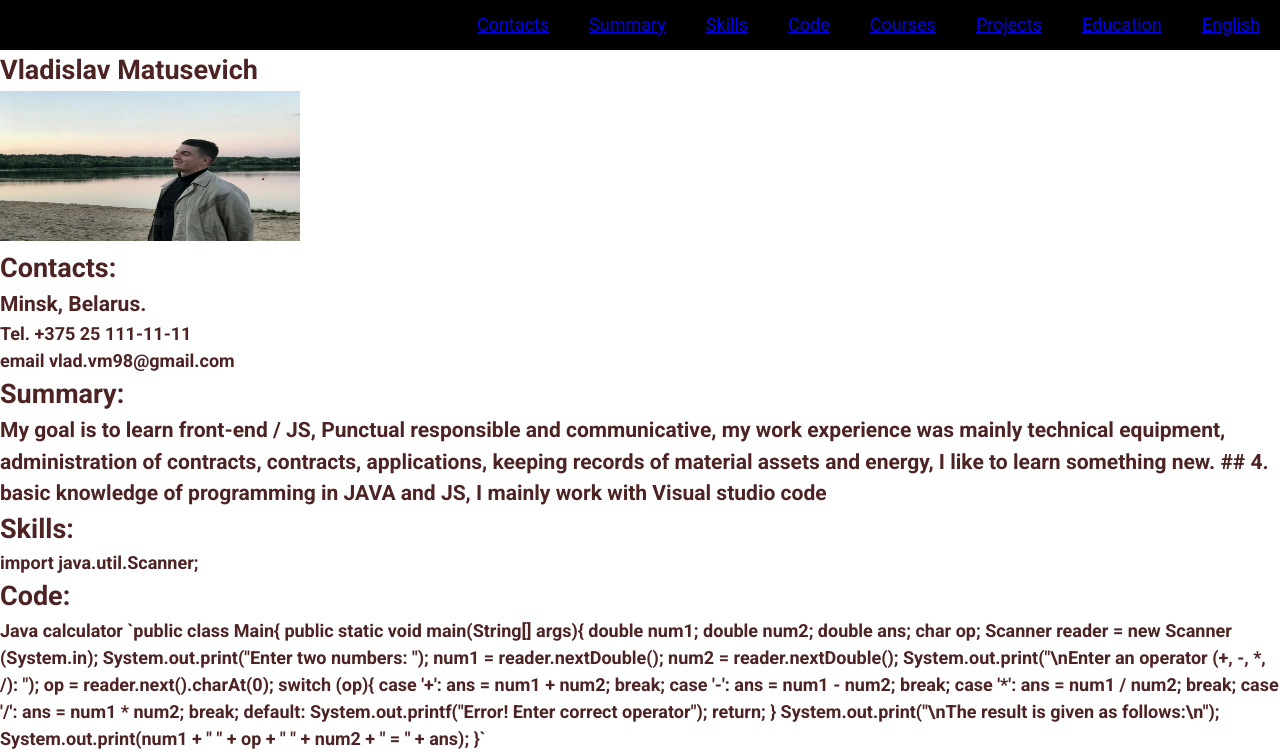
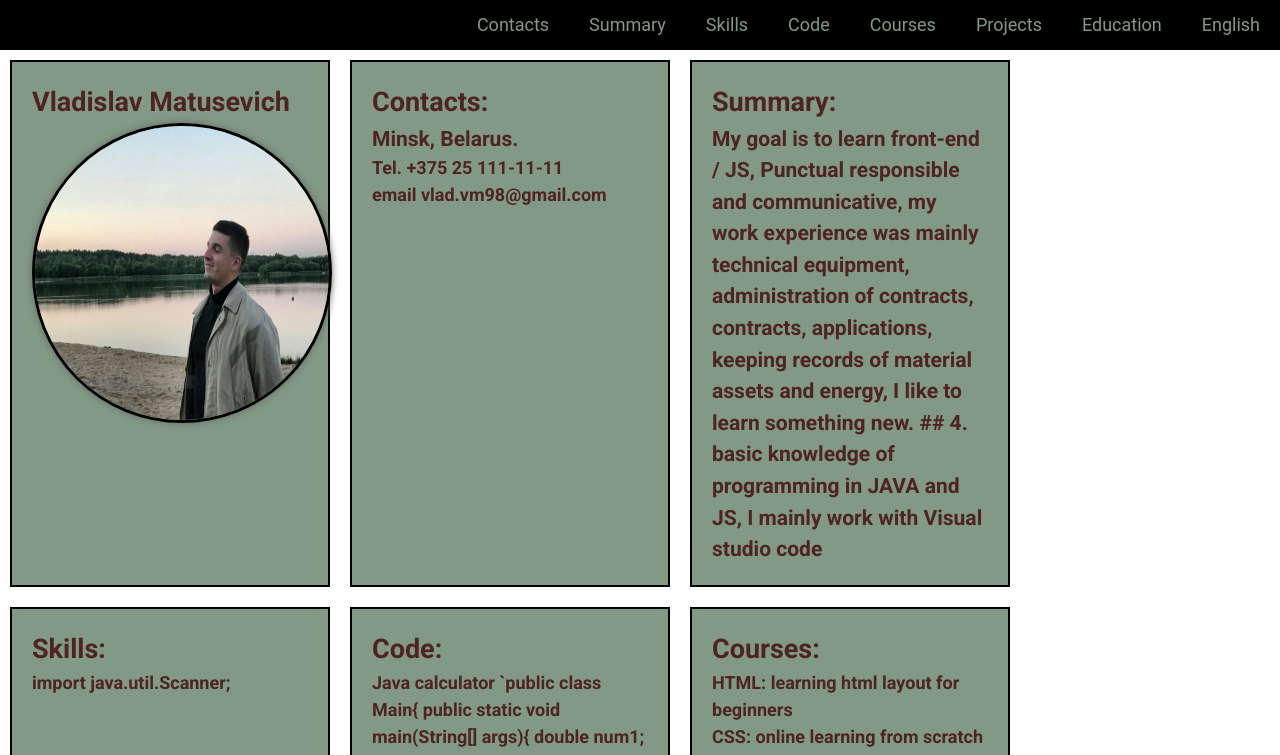
Before and after one commit to Vladislav980920/rsschool-cv, a plain HTML site: page index.html in a window 1280 px wide. Shown: the top 755 px of the page. Drawn offline with Linux system fonts and the light colour scheme.

Commit message:
flex:plus main-container

```diff
--- a/index.html
+++ b/index.html
@@ -1,32 +1,58 @@
 <!DOCTYPE html>
 <html lang="en">
   <head>
-    <meta charset="UTF-8">
-    <meta name="viewport" content="width=device-width, initial-scale=1.0">
-    <link rel="stylesheet" href="style.css">
-    <link rel="preconnect" href="https://fonts.gstatic.com">
-<link href="https://fonts.googleapis.com/css2?family=Roboto:wght@100;300;500;700&display=swap" rel="stylesheet">
+    <meta charset="UTF-8" />
+    <meta name="viewport" content="width=device-width, initial-scale=1.0" />
+    <link rel="stylesheet" href="style.css" />
+    <link rel="preconnect" href="https://fonts.gstatic.com" />
+    <link
+      href="https://fonts.googleapis.com/css2?family=Roboto:wght@100;300;500;700&display=swap"
+      rel="stylesheet"
+    />
     <title>CV</title>
   </head>
   <body>
     <header>
       <div class="container">
-            <nav class="nav"><ul class="nav-list">
-                <li class="nav-item"><a href="#contacts" class="nav-link">Contacts</a></li>
-                <li class="nav-item"><a href="#summary" class="nav-link">Summary</a></li>
-                <li class="nav-item"><a href="#skills" class="nav-link">Skills</a></li>
+        <nav class="nav">
+          <ul class="nav-list">
+            <li class="nav-item">
+              <a href="#contacts" class="nav-link">Contacts</a>
+            </li>
+            <li class="nav-item">
+              <a href="#summary" class="nav-link">Summary</a>
+            </li>
+            <li class="nav-item">
+              <a href="#skills" class="nav-link">Skills</a>
+            </li>
             <li class="nav-item"><a href="#code" class="nav-link">Code</a></li>
-                <li class="nav-item"><a href="#courses" class="nav-link">Courses</a></li>
-                <li class="nav-item"><a href="#projects" class="nav-link">Projects</a></li>
-                <li class="nav-item"><a href="#education" class="nav-link">Education</a></li>
-                <li class="nav-item"><a href="#english" class="nav-link">English</a></li>
-            </ul></nav>
+            <li class="nav-item">
+              <a href="#courses" class="nav-link">Courses</a>
+            </li>
+            <li class="nav-item">
+              <a href="#projects" class="nav-link">Projects</a>
+            </li>
+            <li class="nav-item">
+              <a href="#education" class="nav-link">Education</a>
+            </li>
+            <li class="nav-item">
+              <a href="#english" class="nav-link">English</a>
+            </li>
+          </ul>
+        </nav>
       </div>
     </header>
     <main>
+      <div class="main-container">
         <section class="section" id="profile">
           <h1>Vladislav Matusevich</h1>
-            <img src="Pic1.jpg" width="300" height="150" alt="myPhoto">
+          <img
+            src="Pic1.jpg"
+            width="300"
+            height="300"
+            alt="myPhoto"
+            class="round"
+          />
         </section>
         <section class="section" id="Contacts">
           <h2>Contacts:</h2>
@@ -36,41 +62,35 @@
         </section>
         <section class="section" id="Summary">
           <h2>Summary:</h2>
-            <h3>My goal is to learn front-end / JS, Punctual responsible and communicative, my work experience was mainly technical equipment, administration of contracts, contracts, applications, keeping records of material assets and energy, I like to learn something new.
-            ## 4. basic knowledge of programming in JAVA and JS, I mainly work with Visual studio code</h3></section>
+          <h3>
+            My goal is to learn front-end / JS, Punctual responsible and
+            communicative, my work experience was mainly technical equipment,
+            administration of contracts, contracts, applications, keeping
+            records of material assets and energy, I like to learn something
+            new. ## 4. basic knowledge of programming in JAVA and JS, I mainly
+            work with Visual studio code
+          </h3>
+        </section>
         <section class="section" id="Skills">
           <h2>Skills:</h2>
-            <h4>import java.util.Scanner;</h4></section>
+          <h4>import java.util.Scanner;</h4>
+        </section>
         <section class="section" id="Code">
           <h2>Code:</h2>
-            <h4> Java calculator
-            `public class Main{
-              public static void main(String[] args){
-                double num1;
-                double num2;
-                double ans;
-                char op;
-                Scanner reader = new Scanner (System.in);
-                System.out.print("Enter two numbers: ");
-                num1 = reader.nextDouble();
-                num2 = reader.nextDouble();
-                System.out.print("\nEnter an operator (+, -, *, /): ");
-                op = reader.next().charAt(0);
-                switch (op){
-                  case '+': ans = num1 + num2;
-                    break;
-                  case '-': ans = num1 - num2;
-                    break;
-                  case '*': ans = num1 / num2;
-                    break;
-                  case '/': ans = num1 * num2;
-                    break;
-                  default: System.out.printf("Error! Enter correct operator");
-                    return;
-                }
+          <h4>
+            Java calculator `public class Main{ public static void main(String[]
+            args){ double num1; double num2; double ans; char op; Scanner reader
+            = new Scanner (System.in); System.out.print("Enter two numbers: ");
+            num1 = reader.nextDouble(); num2 = reader.nextDouble();
+            System.out.print("\nEnter an operator (+, -, *, /): "); op =
+            reader.next().charAt(0); switch (op){ case '+': ans = num1 + num2;
+            break; case '-': ans = num1 - num2; break; case '*': ans = num1 /
+            num2; break; case '/': ans = num1 * num2; break; default:
+            System.out.printf("Error! Enter correct operator"); return; }
             System.out.print("\nThe result is given as follows:\n");
-                System.out.print(num1 + " " + op + " " + num2 + " = " + ans);
-              }`</h4></section>
+            System.out.print(num1 + " " + op + " " + num2 + " = " + ans); }`
+          </h4>
+        </section>
         <section class="section" id="Courses">
           <h2>Courses:</h2>
           <h4>HTML: learning html layout for beginners</h4>
@@ -82,14 +102,19 @@
         </section>
         <section class="section" id="Education">
           <h2>Education:</h2>
-            <h4>Minsk State Automotive College named after Academician M.S. Vysotsky</h4>
+          <h4>
+            Minsk State Automotive College named after Academician M.S. Vysotsky
+          </h4>
           <h4>Belarusian National Technical University</h4>
         </section>
         <section class="section" id="English">
           <h2>English:</h2>
           <h4>Elementary A2</h4>
         </section>
+      </div>
     </main>
-    <footer></footer>
+    <footer>
+      <p>RS school</p>
+    </footer>
   </body>
 </html>
--- a/style.css
+++ b/style.css
@@ -1,4 +1,4 @@
-*{
+* {
   box-sizing: border-box;
   margin: 0;
   padding: 0;
@@ -10,18 +10,23 @@
 html {
   scroll-behavior: smooth;
 }
-body{
+body {
   display: flex;
   flex-direction: column;
   justify-content: space-between;
-  font-family: 'Roboto', sans-serif;
+  font-family: "Roboto", sans-serif;
   font-size: 18px;
   font-weight: 400;
   line-height: 1.5;
   color: #4d2323;
 }
-header{
+header {
   background-color: black;
+}
+.round {
+  border-radius: 300px;
+  border: 3px solid black;
+  box-shadow: 0 0 7px #666;
 }
 .nav-list {
   display: flex;
@@ -36,7 +41,7 @@ header{
   line-height: 50px;
 }
 .nav-link {
-    transition: .3s;
+  transition: 0.3s;
 }
 .section-item a {
   color: #829985;
@@ -46,12 +51,32 @@ header{
 .section-item a:hover {
   color: #4d2323;
 }
-  .link {
+.nav-link {
   text-decoration: none;
   color: #829985;
   transition: color 0.5s;
 }
 
-  .link:hover {
+.nav-link:hover {
   color: #5d7260;
 }
+.main-container {
+  display: flex;
+  flex-wrap: wrap;
+}
+.section {
+  background: #829985;
+  padding: 20px;
+  border: 2px solid black;
+  margin: 10px;
+  width: 25%;
+}
+@media (max-width: 768px) {
+  .section {
+    width: 100%;
+  }
+}
+footer {
+  background-color: black;
+  color: white;
+}
```
Also changed, not shown: index.js (added). Lines whose indentation alone changed are shown as unchanged.
